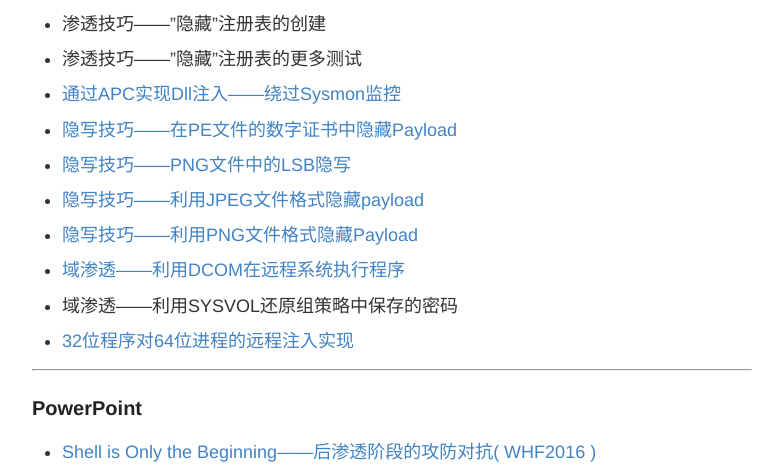
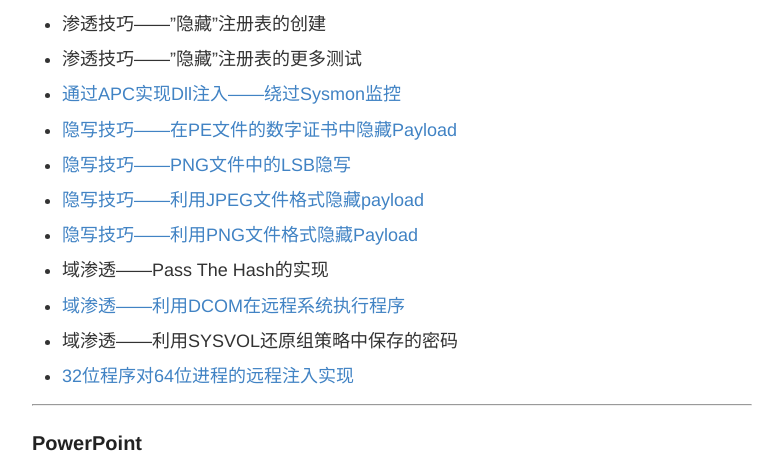
Before and after one commit to 3gstudent/backup-3gstudent.github.io, a Jekyll site: the page built from about.md, in a window 1280 px wide and 900 px high, scrolled down 4747 px, cut to the strip 0-468 px from the top of the window. Shown: the whole strip, without its empty margins (248-1031 px from the left). Built offline with Jekyll 4.4.1, drawn with Linux system fonts in a browser that asks for light colours.

Commit message:
Update about.md

```diff
--- a/about.md
+++ b/about.md
@@ -314,6 +314,9 @@ Github:   [3gstudent](https://github.com/3gstudent)
  [隐写技巧——利用PNG文件格式隐藏Payload](https://3gstudent.github.io/3gstudent.github.io/%E9%9A%90%E5%86%99%E6%8A%80%E5%B7%A7-%E5%88%A9%E7%94%A8PNG%E6%96%87%E4%BB%B6%E6%A0%BC%E5%BC%8F%E9%9A%90%E8%97%8FPayload/)
 
 -
+ 域渗透——Pass The Hash的实现
+
+-
  [域渗透——利用DCOM在远程系统执行程序](https://3gstudent.github.io/3gstudent.github.io/%E5%9F%9F%E6%B8%97%E9%80%8F-%E5%88%A9%E7%94%A8DCOM%E5%9C%A8%E8%BF%9C%E7%A8%8B%E7%B3%BB%E7%BB%9F%E6%89%A7%E8%A1%8C%E7%A8%8B%E5%BA%8F/)
 
 -
```
